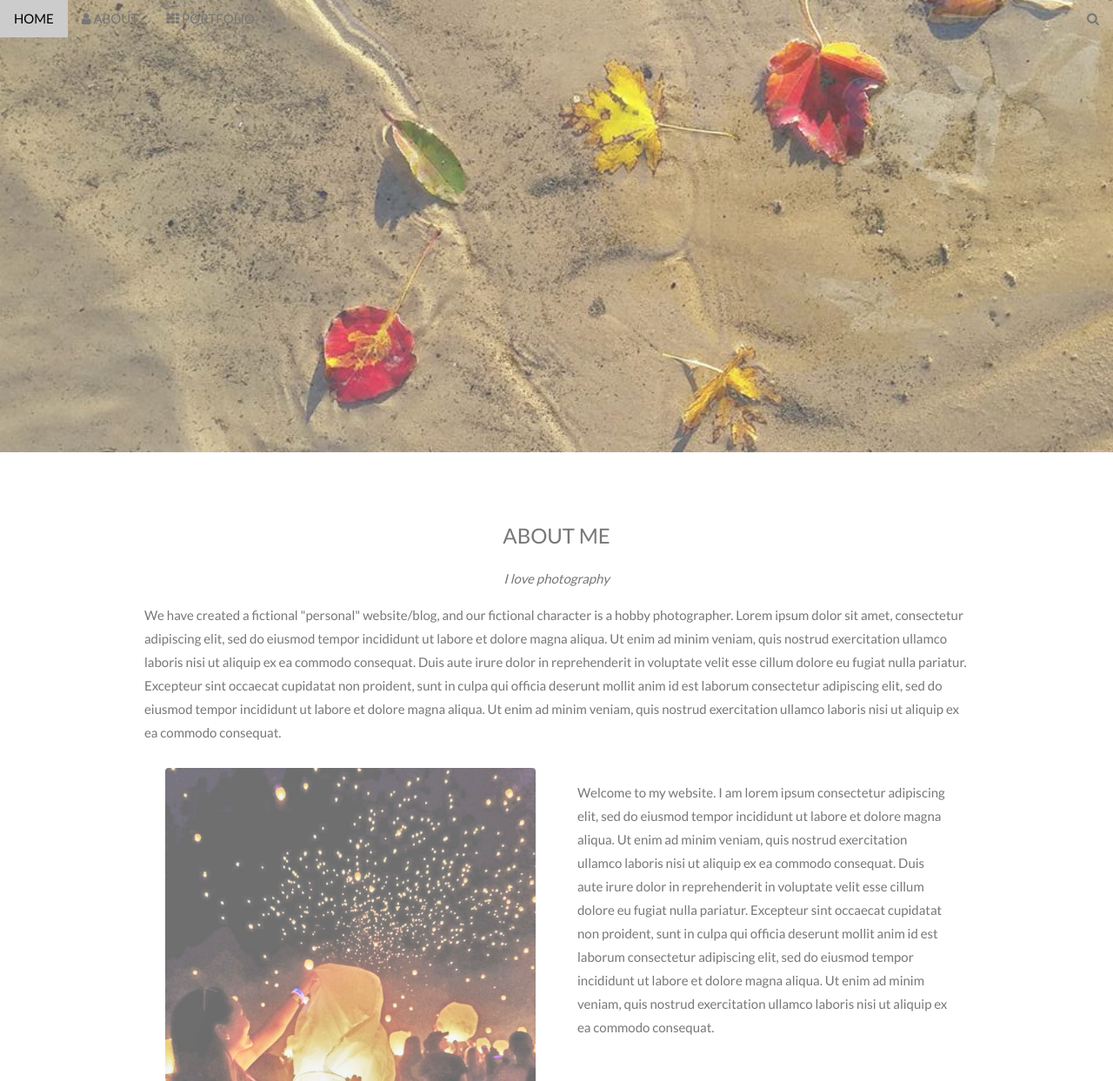
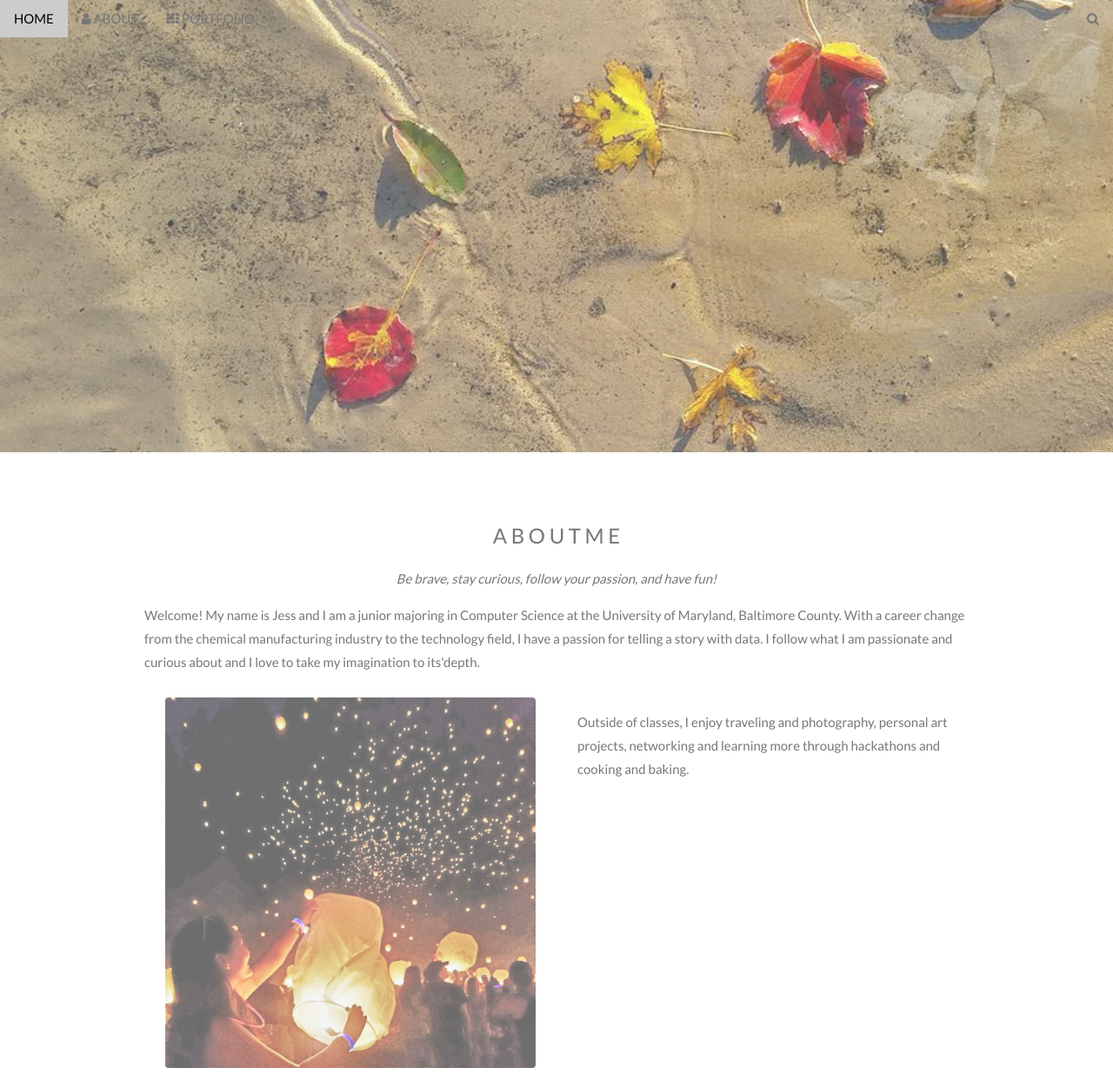
Before and after one commit to jess-izuu/my-resonating-curiosity.github.io, a plain HTML site: page index.html in a window 1280 px wide. Shown: the top 1243 px of the page at 87% size. Drawn offline with nearby package versions, Linux system fonts and the light colour scheme.

Commit message:
Update index.html

```diff
--- a/index.html
+++ b/index.html
@@ -82,11 +82,11 @@ body, html {
 
 <!-- Container (About Section) -->
 <div class="w3-content w3-container w3-padding-64" id="about">
-  <h3 class="w3-center">ABOUT ME</h3>
-  <p class="w3-center"><em>I love photography</em></p>
-  <p>We have created a fictional "personal" website/blog, and our fictional character is a hobby photographer. Lorem ipsum dolor sit amet, consectetur adipiscing elit, sed do eiusmod tempor incididunt ut labore et dolore magna aliqua. Ut enim ad minim veniam,
-    quis nostrud exercitation ullamco laboris nisi ut aliquip ex ea commodo consequat. Duis aute irure dolor in reprehenderit in voluptate velit esse cillum dolore eu fugiat nulla pariatur. Excepteur sint occaecat cupidatat non proident, sunt in culpa
-    qui officia deserunt mollit anim id est laborum consectetur adipiscing elit, sed do eiusmod tempor incididunt ut labore et dolore magna aliqua. Ut enim ad minim veniam, quis nostrud exercitation ullamco laboris nisi ut aliquip ex ea commodo consequat.</p>
+  <h3 class="w3-center">A B O U T  M E</h3>
+  <p class="w3-center"><em>Be brave, stay curious, follow your passion, and have fun!</em></p>
+  <p>Welcome! My name is Jess and I am a junior majoring in Computer Science at the University of Maryland, Baltimore County.
+    With a career change from the chemical manufacturing industry to the technology field, I have a passion for
+      telling a story with data. I follow what I am passionate and curious about and I love to take my imagination to its'depth.</p>
   <div class="w3-row">
     <div class="w3-col m6 w3-center w3-padding-large">
       <img src="photo4.jpg" class="w3-round w3-image w3-opacity w3-hover-opacity-off" width="500" height="333">
@@ -94,9 +94,8 @@ body, html {
 
     <!-- Hide this text on small devices -->
     <div class="w3-col m6 w3-hide-small w3-padding-large">
-      <p>Welcome to my website. I am lorem ipsum consectetur adipiscing elit, sed do eiusmod tempor incididunt ut labore et dolore magna aliqua. Ut enim ad minim veniam, quis nostrud exercitation ullamco laboris nisi ut aliquip ex ea commodo consequat. Duis aute irure
-        dolor in reprehenderit in voluptate velit esse cillum dolore eu fugiat nulla pariatur. Excepteur sint occaecat cupidatat non proident, sunt in culpa qui officia deserunt mollit anim id est laborum consectetur adipiscing elit, sed do eiusmod tempor
-        incididunt ut labore et dolore magna aliqua. Ut enim ad minim veniam, quis nostrud exercitation ullamco laboris nisi ut aliquip ex ea commodo consequat.</p>
+      <p>Outside of classes, I enjoy traveling and photography, personal art projects, networking and learning more through hackathons
+        and cooking and baking. </p>
     </div>
   </div>
   <p class="w3-large w3-center w3-padding-16">My interests:</p>
@@ -171,19 +170,19 @@ body, html {
 
   <div class="w3-row-padding w3-center w3-section">
     <div class="w3-col m3">
-      <img src="photo5.jpg" style="width:100%" onclick="onClick(this)" class="w3-hover-opacity" alt="The mist">
+      <img src="photo9.jpg" style="width:100%" onclick="onClick(this)" class="w3-hover-opacity" alt="The mist">
     </div>
 
     <div class="w3-col m3">
-      <img src="photo6.jpg" style="width:100%" onclick="onClick(this)" class="w3-hover-opacity" alt="My beloved typewriter">
+      <img src="photo10.jpg" style="width:100%" onclick="onClick(this)" class="w3-hover-opacity" alt="My beloved typewriter">
     </div>
 
     <div class="w3-col m3">
-      <img src="photo7.jpg" style="width:100%" onclick="onClick(this)" class="w3-hover-opacity" alt="Empty ghost train">
+      <img src="photo11.jpg" style="width:100%" onclick="onClick(this)" class="w3-hover-opacity" alt="Empty ghost train">
     </div>
 
     <div class="w3-col m3">
-      <img src="photo8.jpg" style="width:100%" onclick="onClick(this)" class="w3-hover-opacity" alt="Sailing">
+      <img src="photo12.jpg" style="width:100%" onclick="onClick(this)" class="w3-hover-opacity" alt="Sailing">
     </div>
     <button class="w3-button w3-padding-large w3-light-grey" style="margin-top:64px">LOAD MORE</button>
   </div>
```
